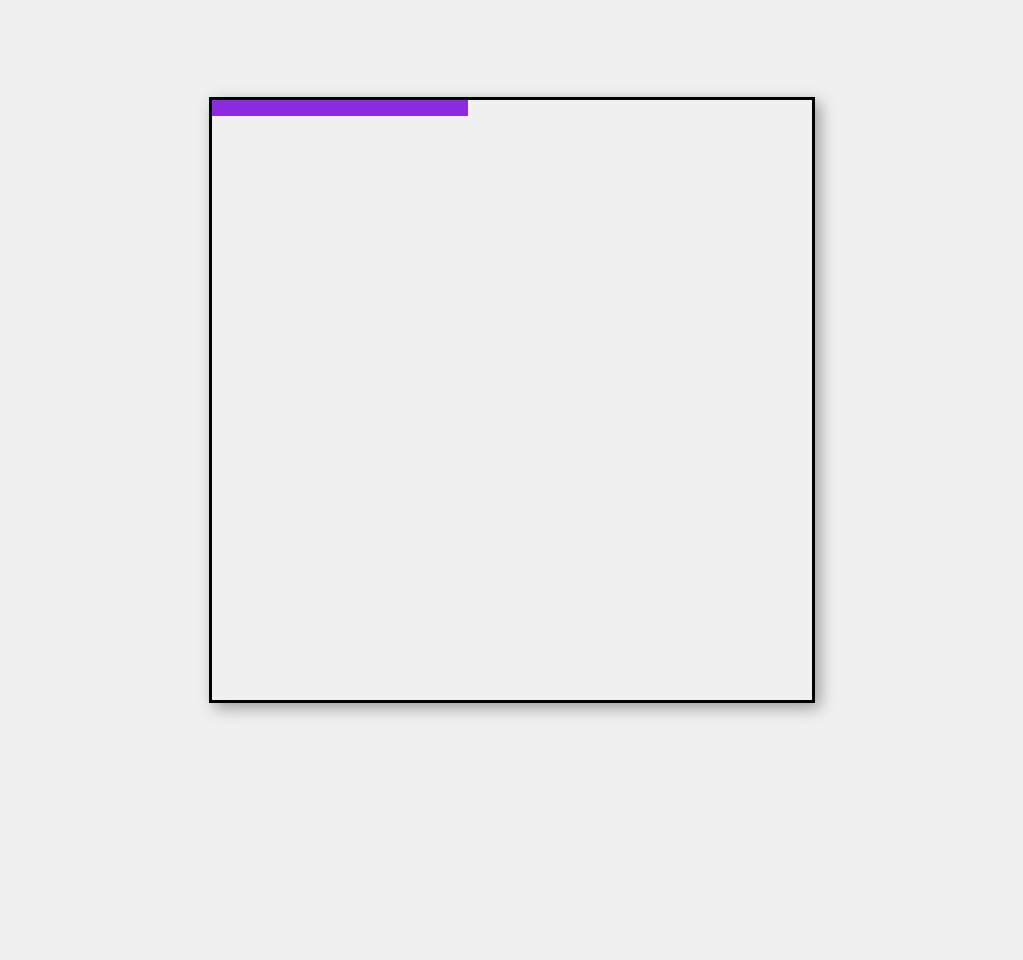
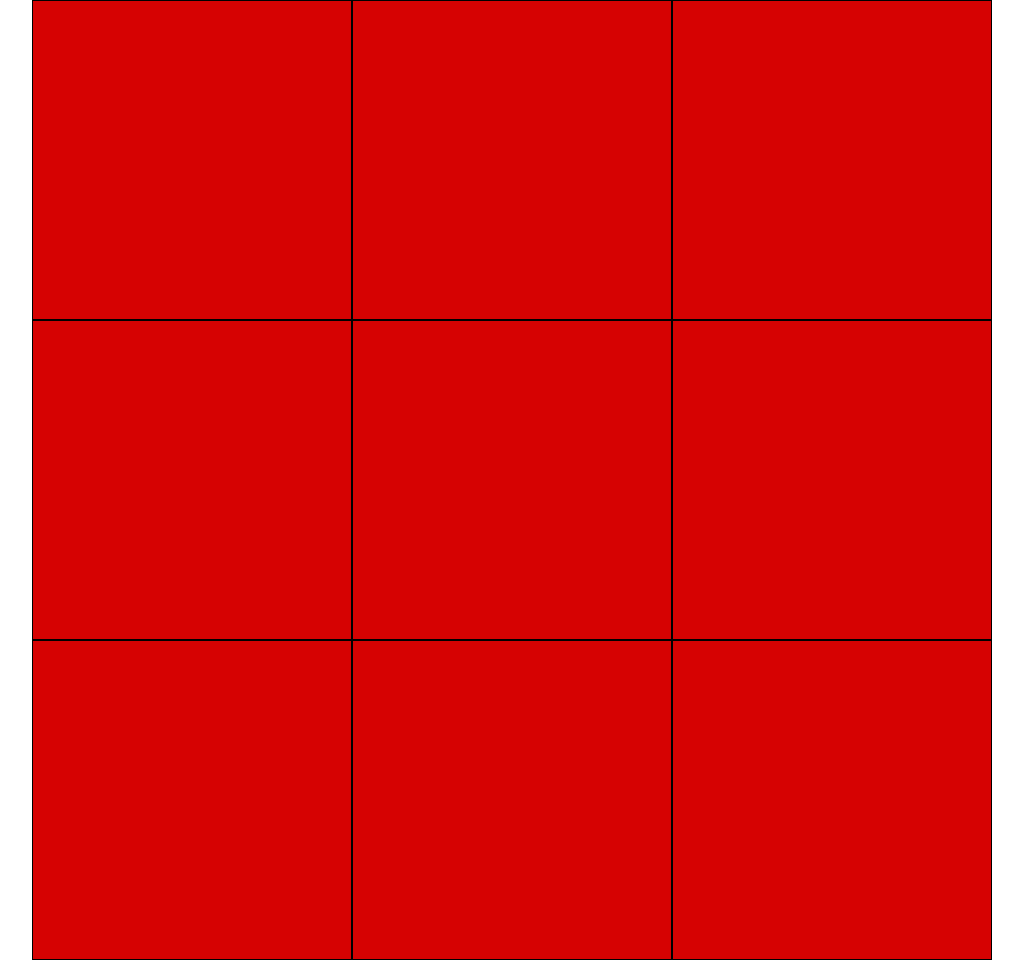
Before and after one commit to VitorMeloDev/TOP_Project_Etch-a-Sketch, a plain HTML site: page index.html in a window 1280 px wide. Shown: the whole page, without its empty margins (128-1151 px from the left). Before the commit the page ends 800 px from the top, so only its background shows below. Drawn offline with Linux system fonts and the light colour scheme.

Commit message:
Create Elements On display

```diff
--- a/index.html
+++ b/index.html
@@ -9,22 +9,7 @@
 </head>
 <body>
     <div class="container">
-        <div style="width: 16px; height: 16px; background-color: blueviolet;"></div>
-        <div style="width: 16px; height: 16px; background-color: blueviolet;"></div>
-        <div style="width: 16px; height: 16px; background-color: blueviolet;"></div>
-        <div style="width: 16px; height: 16px; background-color: blueviolet;"></div>
-        <div style="width: 16px; height: 16px; background-color: blueviolet;"></div>
-        <div style="width: 16px; height: 16px; background-color: blueviolet;"></div>
-        <div style="width: 16px; height: 16px; background-color: blueviolet;"></div>
-        <div style="width: 16px; height: 16px; background-color: blueviolet;"></div>
-        <div style="width: 16px; height: 16px; background-color: blueviolet;"></div>
-        <div style="width: 16px; height: 16px; background-color: blueviolet;"></div>
-        <div style="width: 16px; height: 16px; background-color: blueviolet;"></div>
-        <div style="width: 16px; height: 16px; background-color: blueviolet;"></div>
-        <div style="width: 16px; height: 16px; background-color: blueviolet;"></div>
-        <div style="width: 16px; height: 16px; background-color: blueviolet;"></div>
-        <div style="width: 16px; height: 16px; background-color: blueviolet;"></div>
-        <div style="width: 16px; height: 16px; background-color: blueviolet;"></div>
+
     </div>
 </body>
 </html>
--- a/script.js
+++ b/script.js
@@ -0,0 +1,22 @@
+//fiz esse codigo, mas na tela não mostra corretamente, somente uma pequena tarja preta, imagino que o problema esteja na hora de passar o tamanho do item
+
+const displayContainer = document.querySelector(".container");
+let rows = 3;
+const itemSize = displayContainer.clientWidth / (rows * rows);
+
+function CreateElementsOnDisplay()
+{
+    for (let i = 0; i < rows*rows; i++) {
+        const item = document.createElement('div');
+        item.classList.add('flex-item');
+        item.style.width = '318px';
+        item.style.height = '318px';
+
+        displayContainer.appendChild(item);
+    }
+}
+
+CreateElementsOnDisplay();
+
+console.log("Aqui");
+console.log(itemSize);
--- a/style.css
+++ b/style.css
@@ -1,18 +1,23 @@
-body{
+body {
+    padding: 0;
+    margin: 0;
+    box-sizing: border-box;
     display: flex;
     justify-content: center;
     align-items: center;
-    height: 100vh;
-    margin: 0;
-    background-color: #f0f0f0;
 }
 
-.container{
+.container {
+    background-color: aquamarine;
     display: flex;
+    justify-content: center;
+    align-items: center;
     flex-wrap: wrap;
-    height: 600px;
-    width: 600px;
-    border-style: solid;
-    border-color: black;
-    box-shadow: 5px 5px 15px rgb(157, 157, 157);
+    height: 960px;
+    width: 960px;
 }
+
+.flex-item {
+    background-color: rgb(214, 2, 2);
+    border: 1px solid #000000;
+  }
```
